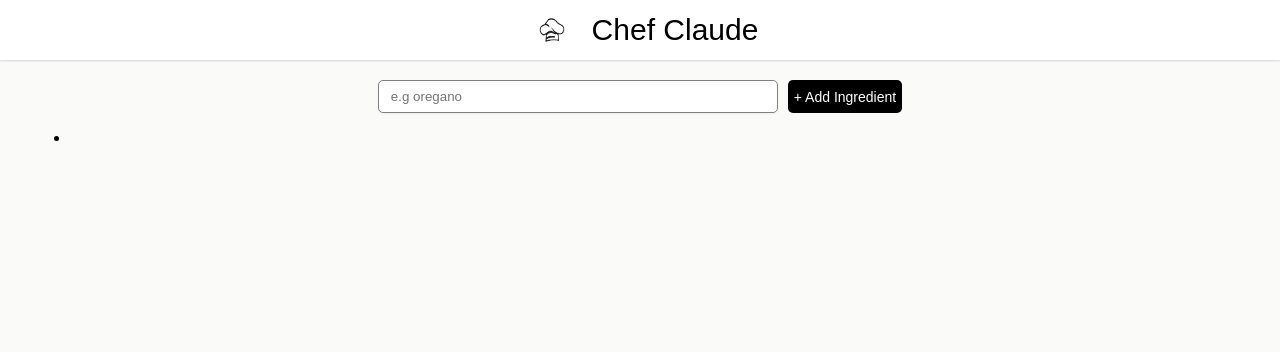
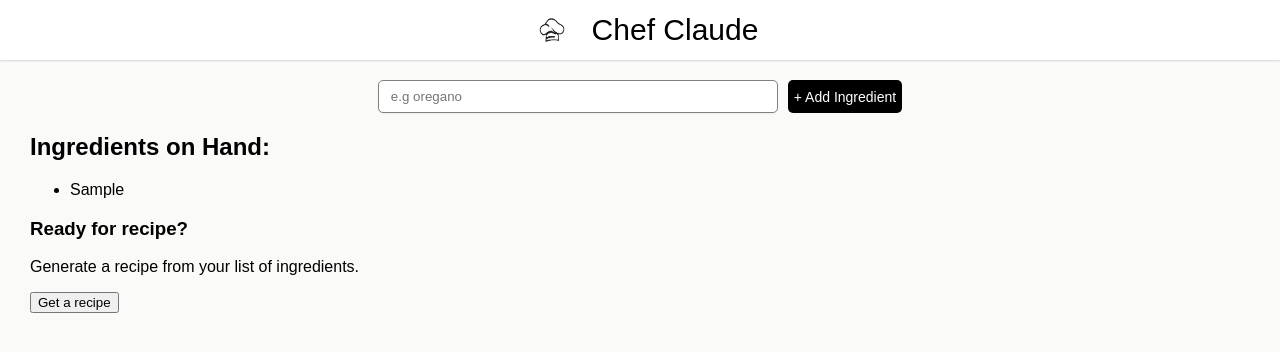
Before and after one commit to lubnafebin/react, a React (Vite) app in the folder chef-claude/: page / in a window 1280 px wide. Both pictures are taken after typing "Sample" into the empty fields and a click on the button "+ Add Ingredient". Shown: the top 352 px of the page. Built offline with nearby package versions, Linux system fonts and the light colour scheme.

Commit message:
fix: update ingredient list rendering to use index as key and improve conditional rendering

```diff
--- a/chef-claude/src/Home.jsx
+++ b/chef-claude/src/Home.jsx
@@ -2,9 +2,11 @@
 
 export const Home = () => {
   const [ingredients, setIngredients] = useState([]);
-  const list = ingredients.map((ingredient) => (
-    <li key={ingredient}>{ingredient}</li>
+  const list = ingredients.map((ingredient, index) => (
+    <li key={index}>{ingredient}</li>
   ));
+  console.log(list);
+
   function addIngredient(formData) {
     const newIngredient = formData.get("ingredient");
     setIngredients((prev) => [...prev, newIngredient]);
@@ -16,10 +18,23 @@
           type="text"
           placeholder="e.g oregano"
           aria-label="Add ingredient"
+          name="ingredient"
         />
         <button>+ Add Ingredient</button>
       </form>
-      <ul>{list}</ul>
+      {ingredients.length > 0 && (
+        <section>
+          <h2>Ingredients on Hand:</h2>
+          <ul className="list-items">{list}</ul>
+          <div className="recipe-container">
+            <div>
+              <h3>Ready for recipe?</h3>
+              <p>Generate a recipe from your list of ingredients.</p>
+            </div>
+            <button>Get a recipe</button>
+          </div>
+        </section>
+      )}
     </main>
   );
 };
```
